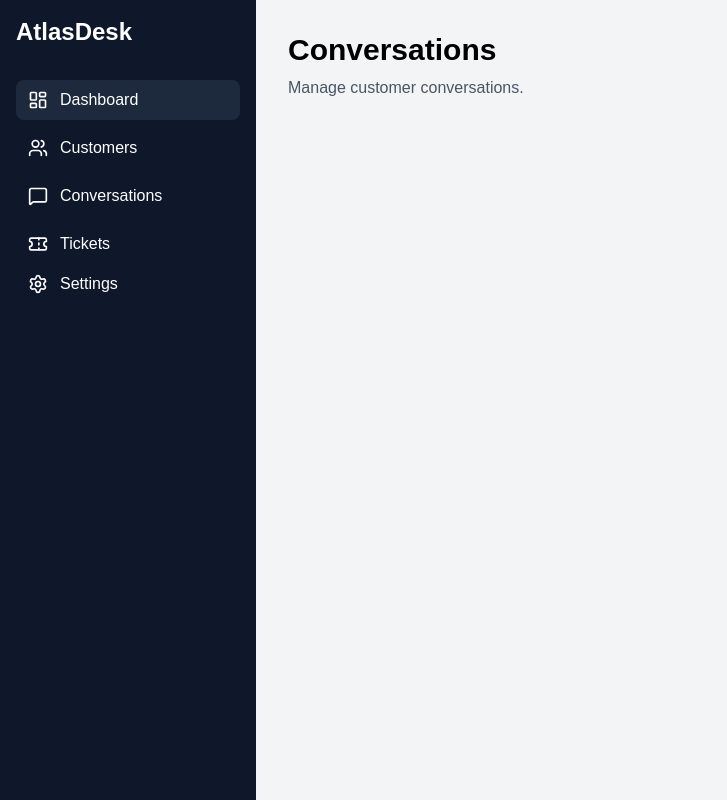
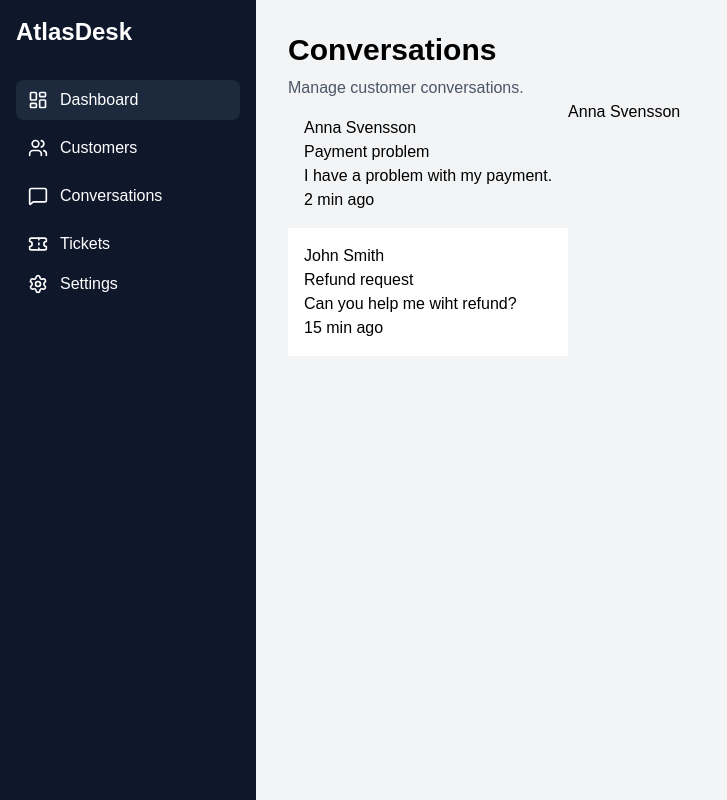
Before and after one commit to Abualtaher/atlasdesk, a React (Vite) app in the folder client/: page /conversations in a window 1280 px wide. Shown: the whole page, without its empty margins (0-727 px from the left). Built offline with nearby package versions, Linux system fonts and the light colour scheme.

Commit message:
feat: implement Conversations component with conversation selection

```diff
--- a/client/src/pages/Conversations.tsx
+++ b/client/src/pages/Conversations.tsx
@@ -1,8 +1,60 @@
+import { useState } from "react";
+
+type Conversation = {
+  id: number;
+  customer: string;
+  subject: string;
+  lastMessage: string;
+  time: string;
+};
+
+const conversations: Conversation[] = [
+  {
+    id: 1,
+    customer: "Anna Svensson",
+    subject: "Payment problem",
+    lastMessage: "I have a problem with my payment.",
+    time: "2 min ago",
+  },
+  {
+    id: 2,
+    customer: "John Smith",
+    subject: "Refund request",
+    lastMessage: "Can you help me wiht refund?",
+    time: "15 min ago",
+  },
+];
+
 function Conversations() {
+  const [selectedConversationId, setSelectedConversationId] = useState(1);
+  const selectedConversation = conversations.find(
+    (conversation) => conversation.id === selectedConversationId,
+  );
   return (
     <div>
       <h1 className="text-3xl font-bold">Conversations</h1>
       <p className="mt-2 text-gray-600">Manage customer conversations.</p>
+
+      <div className="flex">
+        <div>
+          {conversations.map((conversation) => (
+            <div
+              className={`p-4 cursor-pointer ${selectedConversationId === conversation.id ? "bg-gray-100" : "bg-white"}`}
+              key={conversation.id}
+              onClick={() => setSelectedConversationId(conversation.id)}
+            >
+              <p> {conversation.customer}</p>
+              <p>{conversation.subject}</p>
+              <p>{conversation.lastMessage}</p>
+
+              <p>{conversation.time}</p>
+            </div>
+          ))}
+        </div>
+        <div>
+          <p>{selectedConversation?.customer}</p>
+        </div>
+      </div>
     </div>
   );
 }
```
